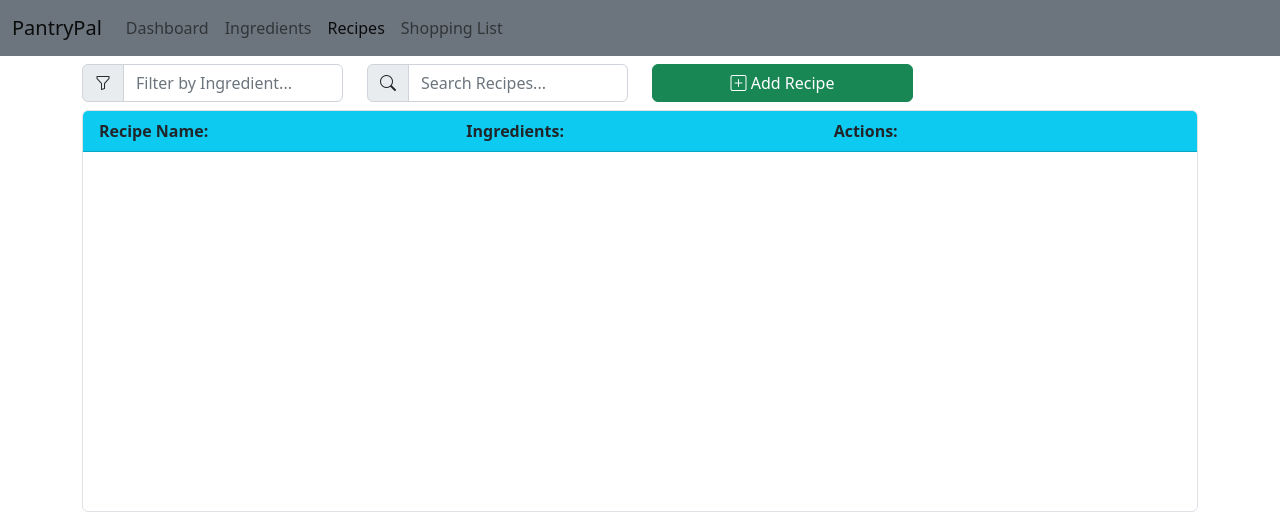
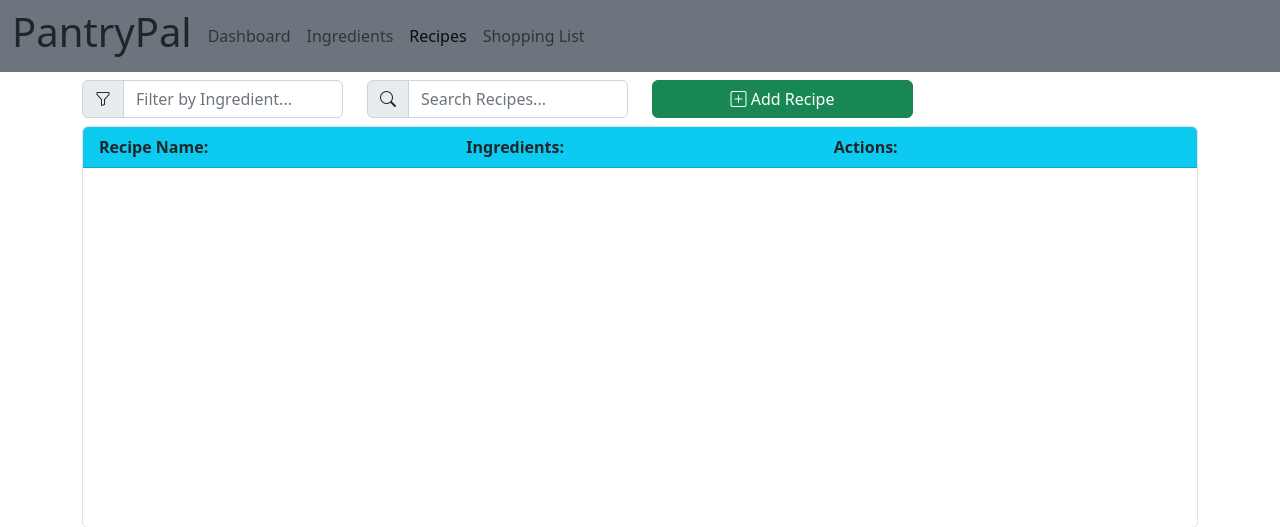
Before and after one commit to dpopp783/PantryPal, a Flask app: page /recipes in a window 1280 px wide. Shown: the top 527 px of the page. Run offline with Flask 3, Linux system fonts and the light colour scheme; some libraries are stand-ins or nearby versions.

Commit message:
add navbar functionality

```diff
--- a/src/templates/recipes.html
+++ b/src/templates/recipes.html
@@ -8,13 +8,13 @@
 <body>
     <nav class="navbar navbar-expand-lg bg-secondary">
         <div class="container-fluid">
-            <a class="navbar-brand" href="#">PantryPal</a>
-            <div class="collapse navbar-collapse">
+            <h1>PantryPal</h1>
+            <div class="collapse navbar-collapse ps-2">
                 <div class="navbar-nav">
-                    <a class="nav-link" href="#">Dashboard</a>
-                    <a class="nav-link" href="#">Ingredients</a>
+                    <a class="nav-link" href="/dashboard" >Dashboard</a>
+                    <a class="nav-link" href="/ingredients">Ingredients</a>
                     <a class="nav-link active" aria-current="page" href="#">Recipes</a>
-                    <a class="nav-link" href="#">Shopping List</a>
+                    <a class="nav-link" href="/shoppinglist" >Shopping List</a>
                 </div>
             </div>
         </div>
```
